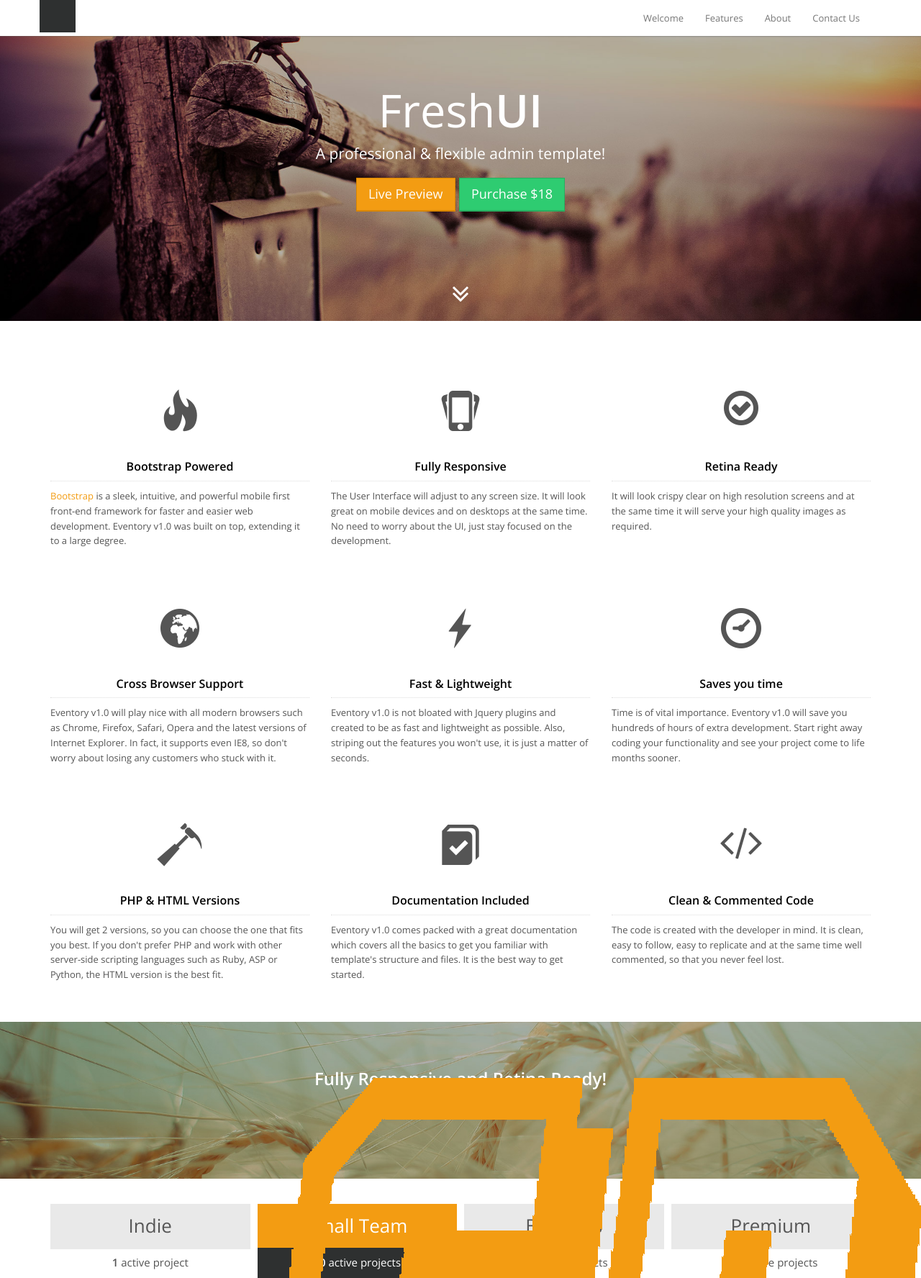
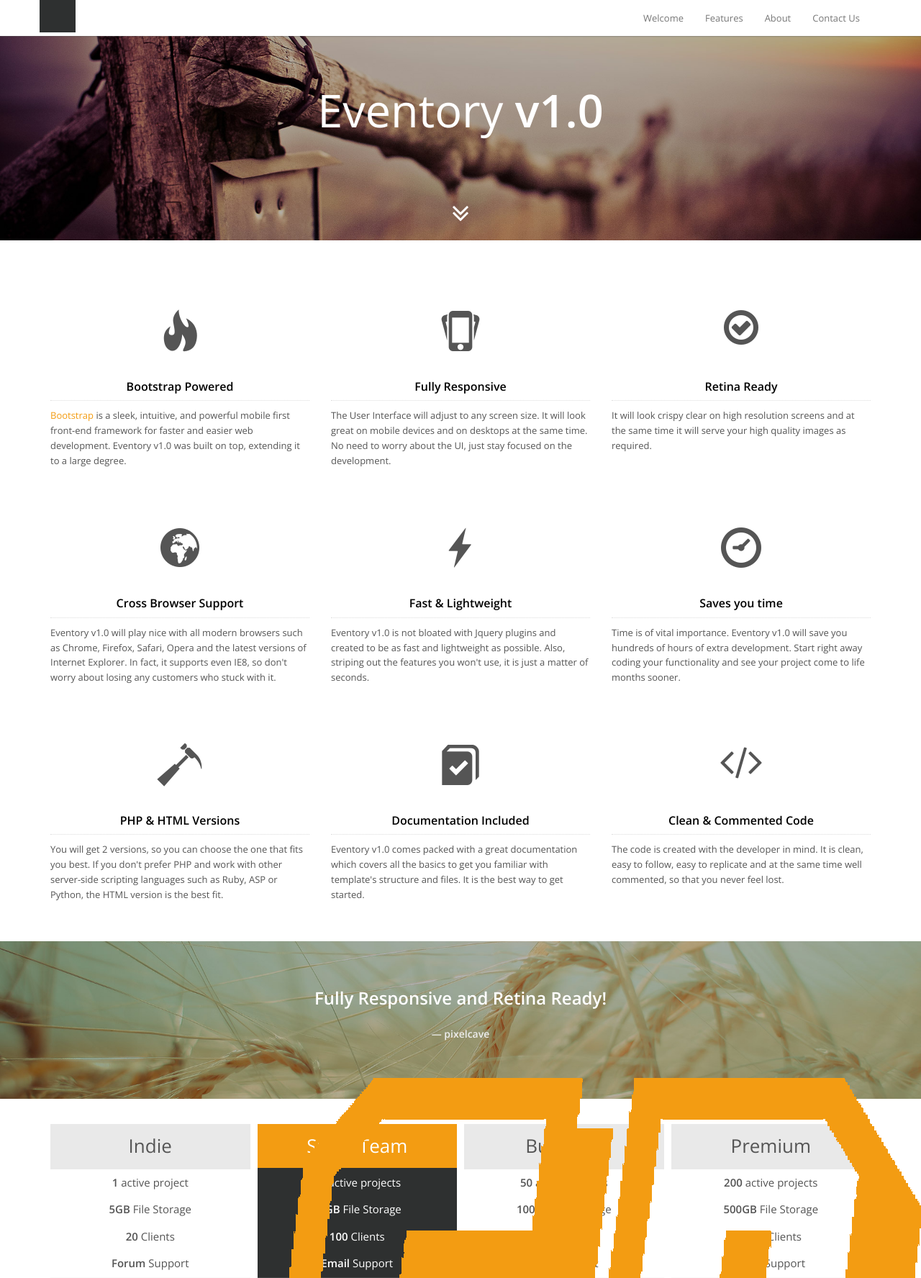
Before and after one commit to jervenne/sponsors, a PHP site: page /landing.php in a window 1280 px wide. Shown: the top 1776 px of the page at 72% size. Run offline with PHP 8.4, Linux system fonts and the light colour scheme; some libraries are stand-ins or nearby versions.

Commit message:
Edited landing page (page 1)

```diff
--- a/landing.php
+++ b/landing.php
@@ -99,12 +99,7 @@
         <div class="landing-intro">
             <div class="container">
                 <div class="jumbotron">
-                    <h1 class="animation-pullDown">Fresh<strong>UI</strong></h1>
-                    <p class="animation-fadeIn">A professional & flexible admin template!</p>
-                    <p class="animation-fadeIn">
-                        <a href="index.php" class="btn btn-primary btn-lg">Live Preview</a>
-                        <a href="http://goo.gl/CJE2tn" class="btn btn-success btn-lg">Purchase $18</a>
-                    </p>
+                    <h1 class="animation-pullDown">Eventory <strong>v1.0</strong></h1>
                 </div>
                 <p>
                     <i class="fa fa-angle-double-down fa-3x animation-floating"></i>
```
